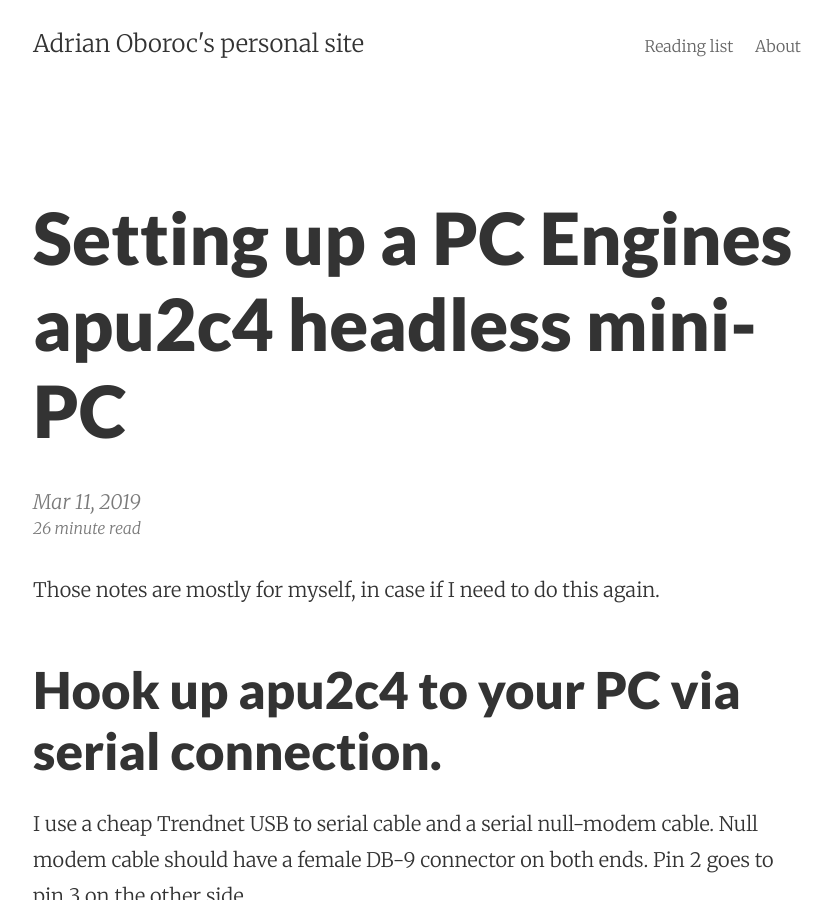
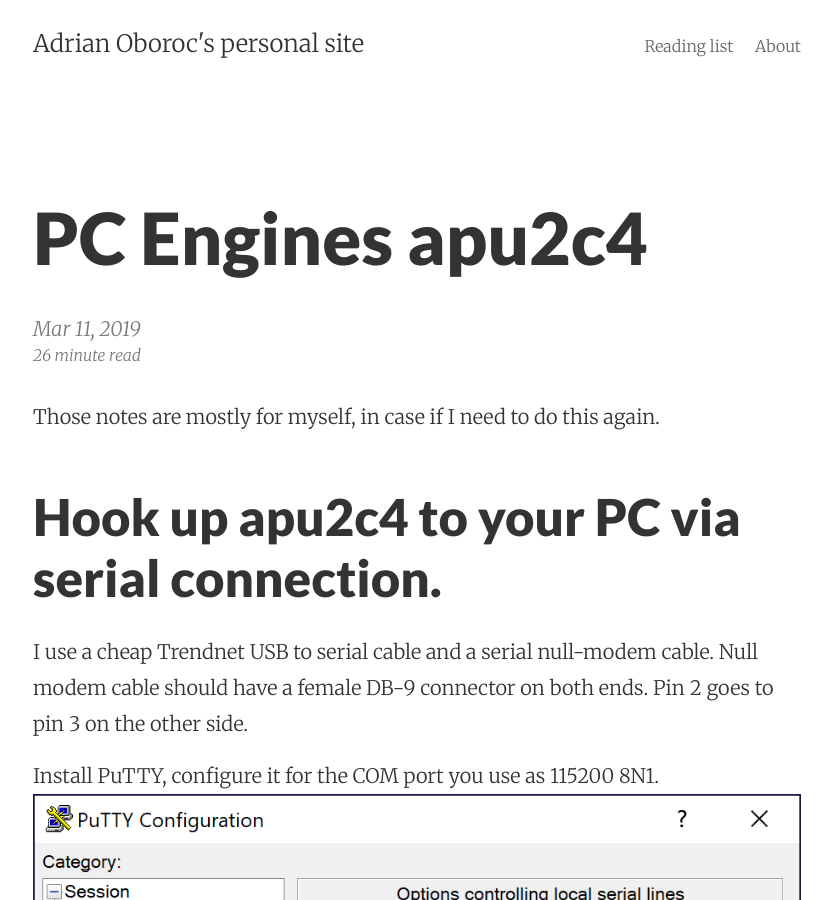
Before and after one commit to oboroc/oboroc.github.io, a Jekyll site: the page built from _posts/2019-03-11-pc-engines-apu2c4.md, in a window 1280 px wide and 900 px high. Shown: the whole window, without its empty margins (223-1055 px from the left). Built offline with Jekyll 4.4.1, drawn with Linux system fonts in a browser that asks for light colours; some of the changed lines change nothing that is shown.

Commit message:
shorten even more

```diff
--- a/_posts/2019-03-11-setting-up-a-pc-engines-apu2c4.md
+++ b/_posts/2019-03-11-pc-engines-apu2c4.md
@@ -1,6 +1,6 @@
 ---
 layout: post
-title:  "Setting up a PC Engines apu2c4 headless mini-PC"
+title:  "PC Engines apu2c4"
 date:   2019-03-11 22:41:00
 categories: posts
 ---
@@ -13,7 +13,7 @@
 Null modem cable should have a female DB-9 connector on both ends. Pin 2 goes to pin 3 on the other side.
 
 Install PuTTY, configure it for the COM port you use as 115200 8N1.
-![PuTTY settings](/img/2019-03-11-setting-up-a-pc-engines-apu2c4-1.png)
+![PuTTY settings](/img/2019-03-11-pc-engines-apu2c4-1.png)
 
 Turn apu2c4 system on by plugging in the power supply.
 You should see a bunch of output in PuTTY, first from BIOS and then from whatever OS is currently installed:
@@ -45,7 +45,7 @@
 Run downloaded "apu-bootable-usb-installer_v1.8.exe", elevate permissions, accept license,
 select your USB stick and click on the check box saying "...format drive...".
 
-![Preparing USB stick for BIOS update](/img/2019-03-11-setting-up-a-pc-engines-apu2c4-2.png)
+![Preparing USB stick for BIOS update](/img/2019-03-11-pc-engines-apu2c4-2.png)
 
 Click "Next", then "Finish".
 
@@ -174,7 +174,7 @@
 Now grab the tool to write fs file to USB stick: [win32diskimager](https://sourceforge.net/projects/win32diskimager/files/Archive/).
 At this time, latest version is in Win32DiskImager-1.0.0-binary.zip file. Extract it and run Win32DiskImager.exe. Elevate permissions.
 Browse for `install64.fs` file. Plug your USB stick and pick it under `Device`:
-![Using Win32DiskImager.exe to write OpenBSD image to a USB stick](/img/2019-03-11-setting-up-a-pc-engines-apu2c4-3.png)
+![Using Win32DiskImager.exe to write OpenBSD image to a USB stick](/img/2019-03-11-pc-engines-apu2c4-3.png)
 
 Click `Write`, you'll get `Confirm Overwrite` popup dialog. Click `Yes`.
 After the tool is done writing, you'll get a `Complete: Write Successful` dialog. Click OK.
```
Also changed, not shown: img/2019-03-11-pc-engines-apu2c4-1.png (renamed from img/2019-03-11-setting-up-a-pc-engines-apu2c4-1.png), img/2019-03-11-pc-engines-apu2c4-2.png (renamed from img/2019-03-11-setting-up-a-pc-engines-apu2c4-2.png), img/2019-03-11-pc-engines-apu2c4-3.png (renamed from img/2019-03-11-setting-up-a-pc-engines-apu2c4-3.png).
